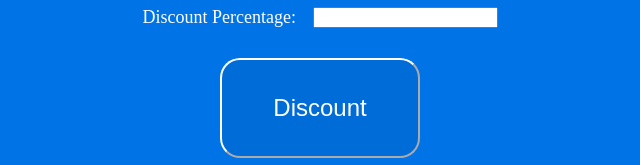
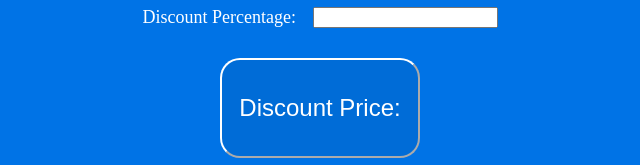
Before and after one commit to Smuntz/calculators, a plain HTML site: page discountcalc.html in a window 1280 px wide. Shown: the part 149-314 px from the top of the page, without its empty margins (320-960 px from the left). Drawn offline with Linux system fonts and the light colour scheme.

Commit message:
updating

```diff
--- a/discountcalc.html
+++ b/discountcalc.html
@@ -19,7 +19,7 @@
       <input type="number" id="percentage">
     </div>
     <div class="input-group">
-      <button onClick="calc()">Discount</button>
+      <button onClick="calc()">Discount Price:</button>
     </div>
       <div>
       <p></p>
```
